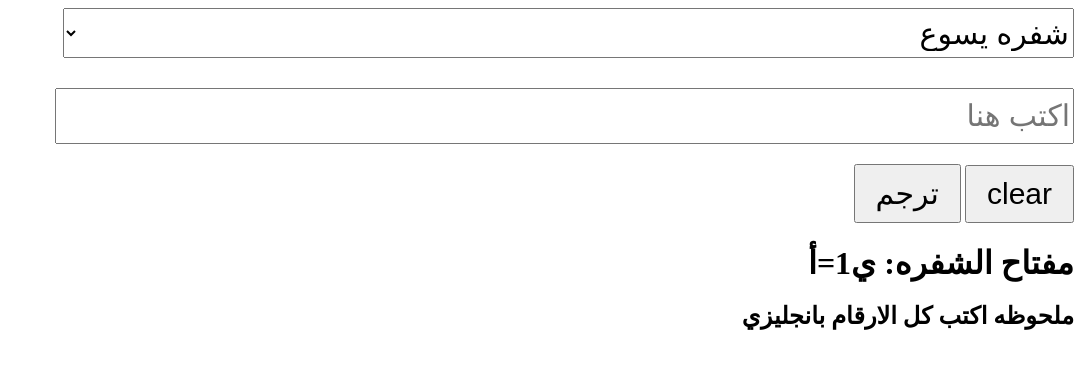
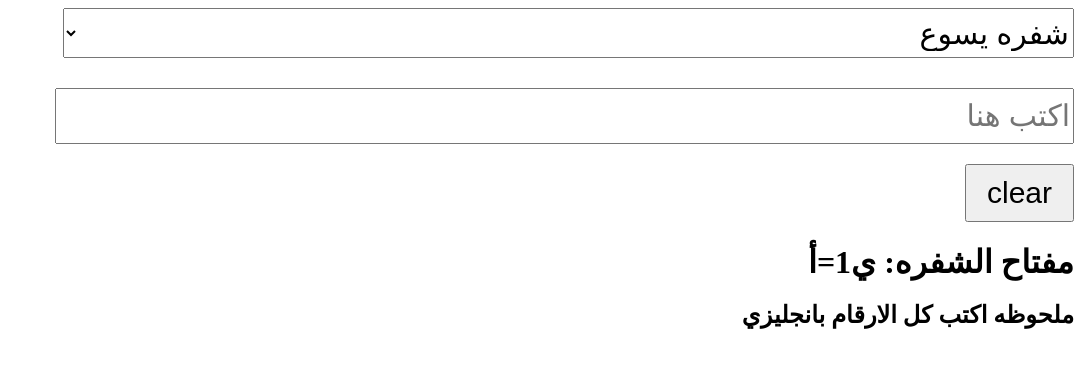
Before and after one commit to yousssefmansour/sfra1, a plain HTML site: page index.html in a window 1280 px wide. Shown: the whole page, without its empty margins (198-1280 px from the left). Drawn offline with Linux system fonts and the light colour scheme.

Commit message:
Update index.html

```diff
--- a/index.html
+++ b/index.html
@@ -18,7 +18,7 @@
     </select><br>
 <input type="text"style="height: 50px; width: 80%;margin-bottom: 20px;font-size:30px;" id="text" placeholder="اكتب هنا" onkeyup="tran();"><br>
 <button style="padding:10px 20px;font-size:30px; display: inline;" id ='btn' >clear</button>
-<button style="padding:10px 20px;font-size:30px; display: inline;" id ='morse' >ترجم</button>
+<button style="padding:10px 20px;font-size:30px; display: none;" id ='morse' >ترجم</button>
 <h1 id="output"></h1>
 <h2 style="display: none;" id="sfra6" >اكتب عدد الخطوط اللي بعرض ثم بالطول</h2>
 <h1 style="display: inline;">مفتاح الشفره: </h1>
```
